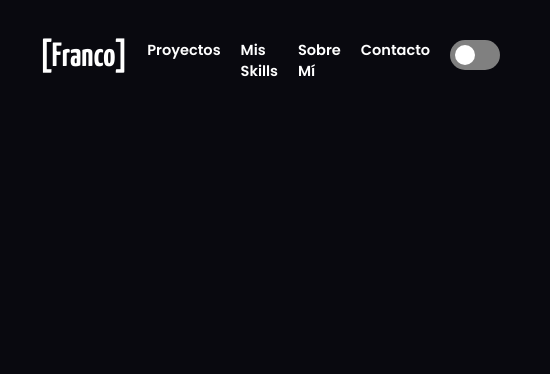
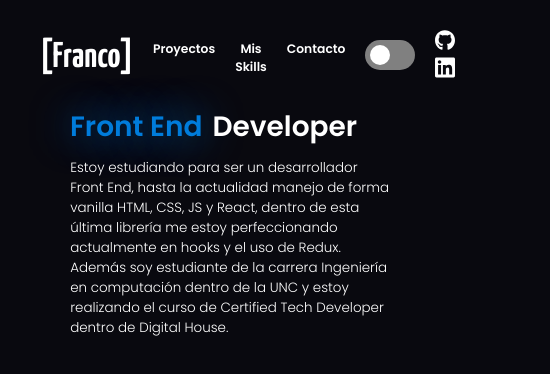
Before and after one commit to violafranco/violafranco.github, a React (Create React App) app: page / in a window 390 px wide. Shown: the top 374 px of the page, 550 px wide, since content can reach past the window. Built offline with nearby package versions, Linux system fonts and the light colour scheme; the HTML template or start-up script is replaced by a standard one.

Commit message:
added aboutMe component and made the responsive desing

```diff
--- a/src/App.js
+++ b/src/App.js
@@ -4,7 +4,7 @@ import styled, { ThemeProvider } from 'styled-components';
 import Switch from './switch/Switch';
 import { GlobalStyle } from './theme/theme';
 import Header from './components/Header';
-import Main from './components/Main';
+import AboutMe from './components/AboutMe';
 
 const App = () => {
 
@@ -19,14 +19,13 @@ const App = () => {
 
         </Header>
 
-        <Main>
+        <AboutMe>
 
-        </Main>
+        </AboutMe>
 
       </ThemeProvider>
     </>
   );
 }
 
-
 export default App;
--- /dev/null
+++ b/src/components/AboutMe.js
@@ -0,0 +1,87 @@
+import React from 'react';
+import styled from 'styled-components';
+
+const Main = () => {
+    return (
+        <Container>
+            <BoxOne>
+                <Title><strong>Front End</strong>Developer</Title>
+                <Paragraph>
+                    Estoy estudiando para ser un desarrollador Front End, hasta la
+                    actualidad manejo de forma vanilla HTML, CSS, JS y React, dentro
+                    de esta última librería me estoy perfeccionando actualmente en hooks
+                    y el uso de Redux. Además soy estudiante de la carrera Ingeniería en
+                    computación dentro de la UNC y estoy realizando el curso de Certified
+                    Tech Developer dentro de Digital House.
+                </Paragraph>
+            </BoxOne>
+
+            <BoxTwo>
+
+            </BoxTwo>
+        </Container>
+     );
+}
+
+const Container = styled.div`
+    color: ${({theme}) => theme.TextPrimary};
+    display: flex;
+    justify-content: space-between;
+    padding-top: 5em;
+
+    @media (max-width: 768px) {
+        flex-direction: column;
+        padding-top: 2em;
+    }
+
+    @media (max-width: 480px) {
+        padding-top: 0;
+    }
+`
+
+const BoxOne = styled.div`
+
+`
+
+const BoxTwo = styled.div`
+
+`
+
+const Title = styled.h1`
+    font-size: 4em;
+
+    & > strong{
+        color: ${({theme}) => theme.TextSecondary};
+        text-shadow: 0 0 40px ${({theme}) => theme.TextSecondary}
+    }
+
+    @media (max-width: 768px) {
+        font-size: 3.5em;
+    }
+
+    @media (max-width: 480px) {
+        width: 100vw;
+        font-size: 2.5em;
+    }
+`
+
+const Paragraph = styled.p`
+    font-size: 1.8em;
+    width: 60%;
+    padding-left: 1.1em;
+
+    @media (max-width: 768px) {
+        font-size: 1.4em;
+        width: 70%;
+        padding-left: 1.35em;
+    }
+
+    @media (max-width: 480px) {
+        width: 90vw;
+        font-size: 1.2em;
+        padding-top: 0;
+        padding-left: 1.5em;
+    }
+`
+
+export default Main;
--- a/src/components/Header.js
+++ b/src/components/Header.js
@@ -14,7 +14,6 @@ const Header = ({theme, setTheme}) => {
                 <Logo to="main">[Franco]</Logo>
                 <Text to="main">Proyectos</Text>
                 <Text to="main">Mis Skills</Text>
-                <Text to="main">Sobre Mí</Text>
                 <Text to="main">Contacto</Text>
                 <Switch theme={theme} setTheme={setTheme} />
             </BoxOne>
@@ -36,20 +35,27 @@ const Container = styled.div`
     width: 100%;
     display: flex;
     justify-content: space-between;
+    &.background{filter: blur(10px);}
+
+    @media (max-width: 768px) {
+        flex-direction: row;
+    }
 `
 
 const BoxOne = styled.div`
     padding: 0;
     display: flex;
+    text-align: center;
 `
 
 const BoxTwo = styled.div`
     padding: 0;
     margin: 0;
+    text-align: end;
 `
 
 const Logo = styled(Link)`
-    font-size: 3em;
+    font-size: 3.2em;
     font-family: 'Yanone Kaffeesatz', sans-serif;;
     text-decoration: none;
     color: ${({theme}) => theme.TextPrimary};
@@ -61,7 +67,7 @@ const Logo = styled(Link)`
 `
 
 const Text = styled(Link)`
-    font-size: 1.3em;
+    font-size: 1.5em;
     font-weight: bold;
     text-decoration: none;
     color: ${({theme}) => theme.TextPrimary};
@@ -76,16 +82,40 @@ const Text = styled(Link)`
     &:active{
         transform: translateY(5px);
     }
+
+    @media (max-width: 768px) {
+        font-size: 1.1em;
+    }
 `
 
 const GitL = styled(GitHubLogo)`
-    width: 7%;
+    width: 30px;
     fill: ${({theme}) => theme.TextPrimary};
+    padding: 0;
+    transition: all ease-in 0.3s;
+
+    &:hover{
+        fill: ${({theme}) => theme.TextSecondary};
+    }
+
+    @media (max-width: 480px) {
+        width: 20px;
+    }
 `
 
 const LinkedinL = styled(LinkedinLogo)`
-    width: 7%;
+    width: 30px;
     fill: ${({theme}) => theme.TextPrimary};
+    padding: 0;
+    transition: all ease-in 0.3s;
+
+    &:hover{
+        fill: ${({theme}) => theme.TextSecondary};
+    }
+
+    @media (max-width: 480px) {
+        width: 20px;
+    }
 `
 
 export default Header;
--- a/src/components/Main.js
+++ /dev/null
@@ -1,9 +0,0 @@
-import React from 'react';
-
-const Main = () => {
-    return (
-        <h1></h1>
-     );
-}
-
-export default Main;
```
